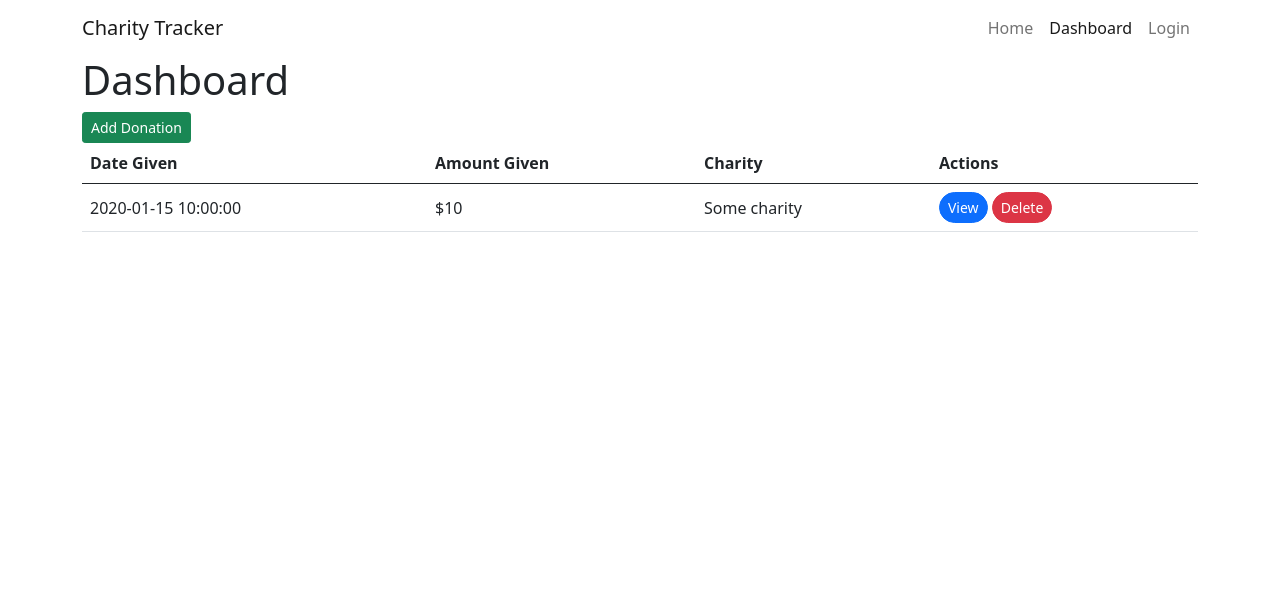
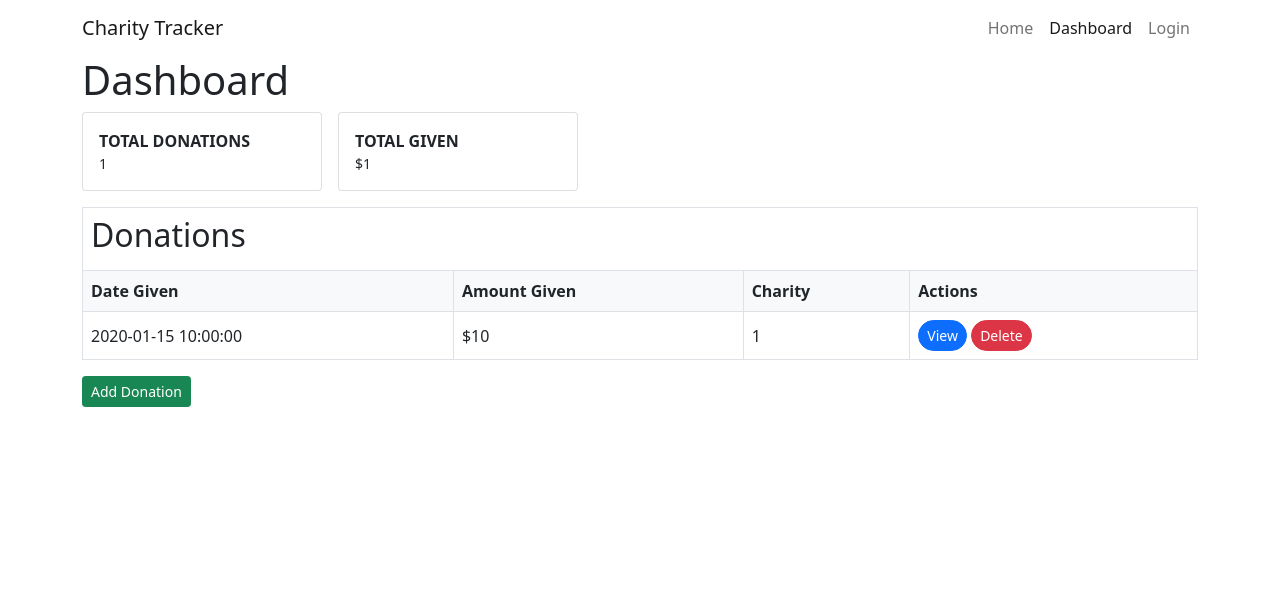
Before and after one commit to jaisawhney/Charity-Tracker, a Flask app: template templates/dashboard.html in a window 1280 px wide. Shown: the top 600 px of the page. Run offline with Flask 2, Linux system fonts and the light colour scheme; the template is opened without the code that fills it: most values are stand-ins (such as "Sample title", 1, 10 or a date in 2020).

Commit message:
Complete dashboard styling

```diff
--- a/static/styles/styles.css
+++ b/static/styles/styles.css
@@ -8,3 +8,7 @@ html, body {
 .login-form, .signup-form {
     width: 500px;
 }
+
+.stats {
+    width: 15rem;
+}
--- a/templates/dashboard.html
+++ b/templates/dashboard.html
@@ -7,14 +7,36 @@
         <div id="alerts" class="alert alert-danger" style="display: none" role="alert"></div>
         <header>
             <h1>Dashboard</h1>
-            <a href="{{ url_for('new_donation') }}" class="btn btn-sm btn-success">Add Donation</a>
         </header>
+
+        <div class="row g-3">
+            <div class="col-sm-auto">
+                <div class="card stats">
+                    <div class="card-body">
+                        <strong class="card-title text-uppercase">Total Donations</strong>
+                        <small class="d-block">{{ donation_info.total_donations if donation_info else "0"}}</small>
+                    </div>
+                </div>
+            </div>
+            <div class="col-sm-auto">
+                <div class="card stats">
+                    <div class="card-body">
+                        <strong class="card-title text-uppercase">Total Given</strong>
+                        <small class="d-block">${{ donation_info.total_given if donation_info else "0"}}</small>
+                    </div>
+                </div>
+            </div>
+        </div>
     </section>
+
     <!-- Donations -->
     <section>
-        <table class="table">
+        <table class="table table-bordered mt-3">
             <thead>
             <tr>
+                <td colspan="4"><h2>Donations</h2></td>
+            </tr>
+            <tr class="bg-light">
                 <th scope="col">Date Given</th>
                 <th scope="col">Amount Given</th>
                 <th scope="col">Charity</th>
@@ -26,7 +48,7 @@
             <tr class="align-middle">
                 <td>{{donation.created_on}}</td>
                 <td>${{donation.amount_given}}</td>
-                <td>Some charity</td>
+                <td>{{donation.charity_id}}</td>
                 <td>
                     <form action="/donations/{{donation._id}}" data-method="DELETE">
                         <button type="button" class="btn btn-sm btn-primary rounded-pill">View</button>
@@ -36,11 +58,12 @@
             </tr>
             {% else %}
             <tr>
-                <td colspan="4" class="border-0">No donations yet!</td>
+                <td colspan="4">No donations yet!</td>
             </tr>
             {% endfor %}
             </tbody>
         </table>
+        <a href="{{ url_for('routes.new_donation') }}" class="btn btn-sm btn-success">Add Donation</a>
     </section>
     <script>
         document.addEventListener("submit", (e) => {
@@ -59,7 +82,6 @@
                     alerts.innerHTML = "Something went wrong"
                 }
             });
-
         });
     </script>
 </div>
```
